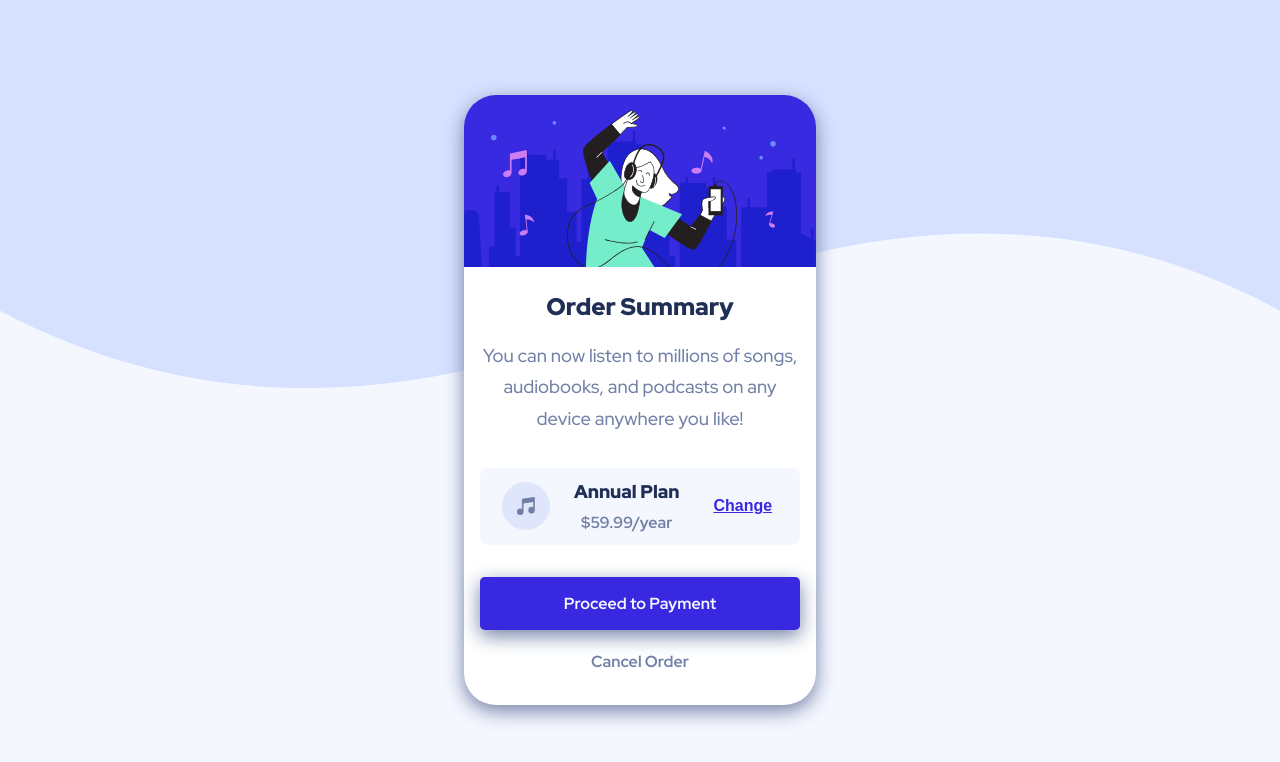
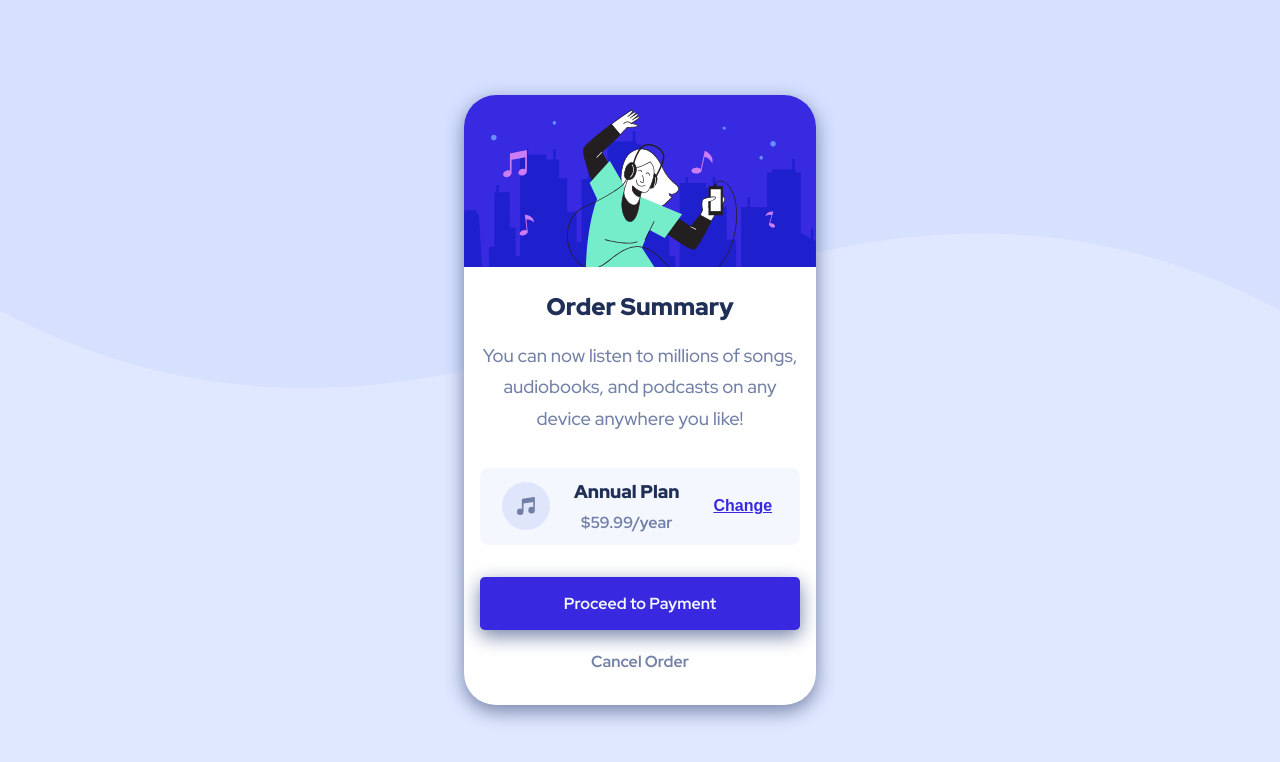
Before and after one commit to codeartist63/order-summary-component, a plain HTML site: page index.html in a window 1280 px wide. Drawn offline with Linux system fonts and the light colour scheme.

Commit message:
modified css file

```diff
--- a/design/app.css
+++ b/design/app.css
@@ -32,8 +32,8 @@ body {
   background-size: contain;
   max-width: 100%;
   z-index: -1;
-  background-color: var(--clr-neutral-800);
   position: relative;
+  background-color: var(--clr-primary-500);
 }
 /* change the background based of the size of the screen */
 @media (max-width: 45em) {
```
